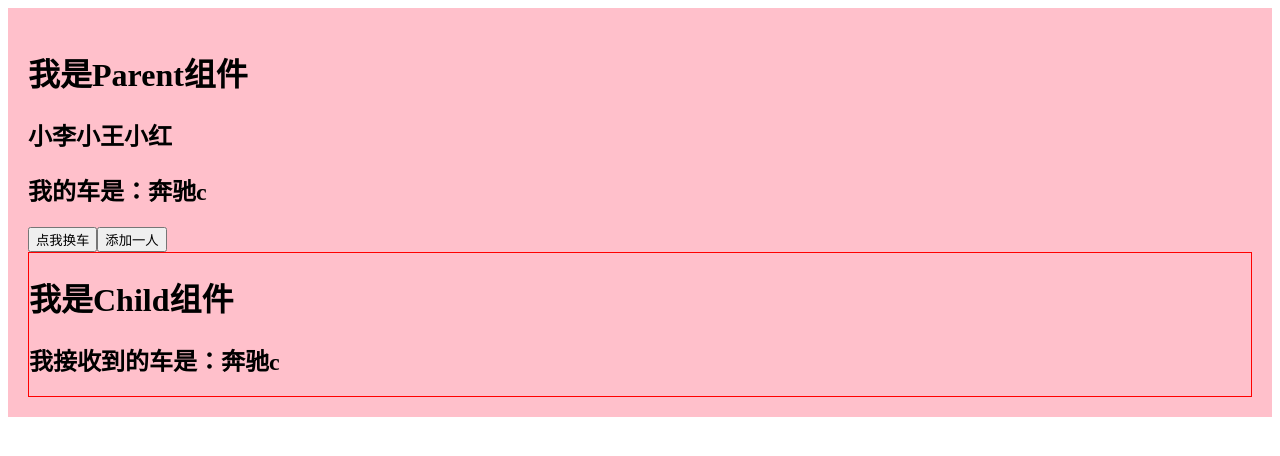
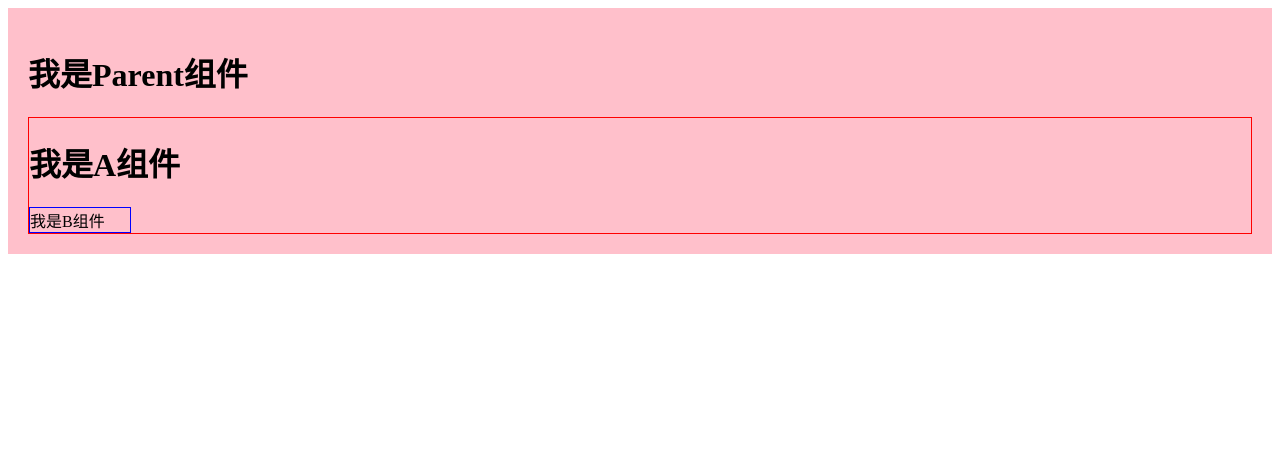
Before and after one commit to xiaoxue423/react_extension, a React (Create React App) app: page / in a window 1280 px wide. Shown: the top 456 px of the page. Built offline with nearby package versions, Linux system fonts and the light colour scheme.

Commit message:
renderProps：父子关系形成的不同方式

```diff
--- a/src/App.jsx
+++ b/src/App.jsx
@@ -1,5 +1,5 @@
 import React, { Component } from "react";
-import Demo from "./components/6_optimize/index";
+import Demo from "./components/7_renderProps/index";
 
 export default class App extends Component {
   render() {
--- /dev/null
+++ b/src/components/7_renderProps/index.css
@@ -0,0 +1,11 @@
+.A{
+  border: 1px solid red;
+}
+.B{
+  border: 1px solid blue;
+  width: 100px;
+}
+.parent{
+background-color:pink;
+padding: 20px;
+}
--- /dev/null
+++ b/src/components/7_renderProps/index.jsx
@@ -0,0 +1,40 @@
+import React, { PureComponent } from "react";
+import "./index.css";
+
+export default class Parent extends PureComponent {
+  render() {
+    return (
+      <div className="parent">
+        <h1>我是Parent组件</h1>
+        <A>
+          <B/>
+        </A>
+      </div>
+    );
+  }
+}
+
+class A extends PureComponent {
+  state = {name:'tom'}
+
+  render() {
+    console.log('A组件',this.props)
+    return (
+      <div className="A">
+        <h1>我是A组件</h1>
+        {this.props.children}
+      </div>
+    );
+  }
+}
+
+class B extends PureComponent {
+  render() {
+    console.log('B---render')
+    return (
+      <div className="B">
+        <span>我是B组件</span>
+      </div>
+    );
+  }
+}
```
